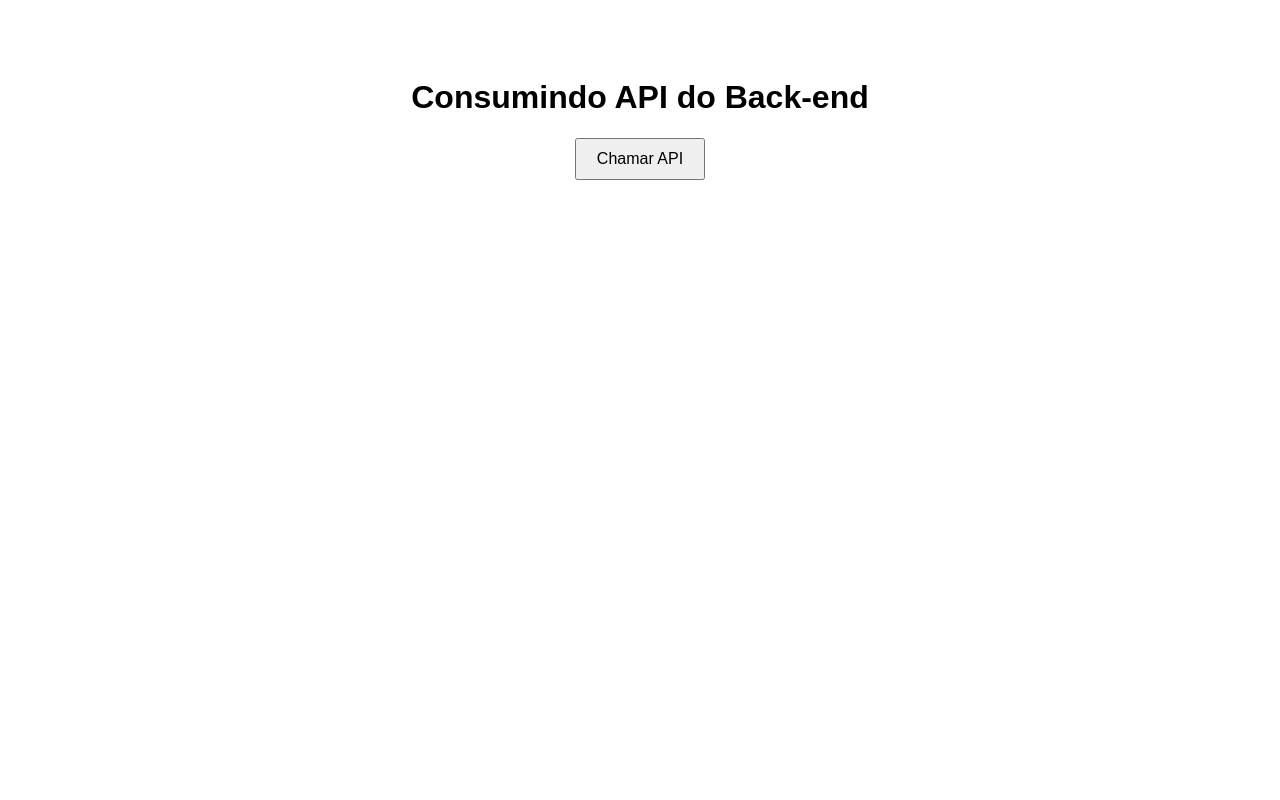
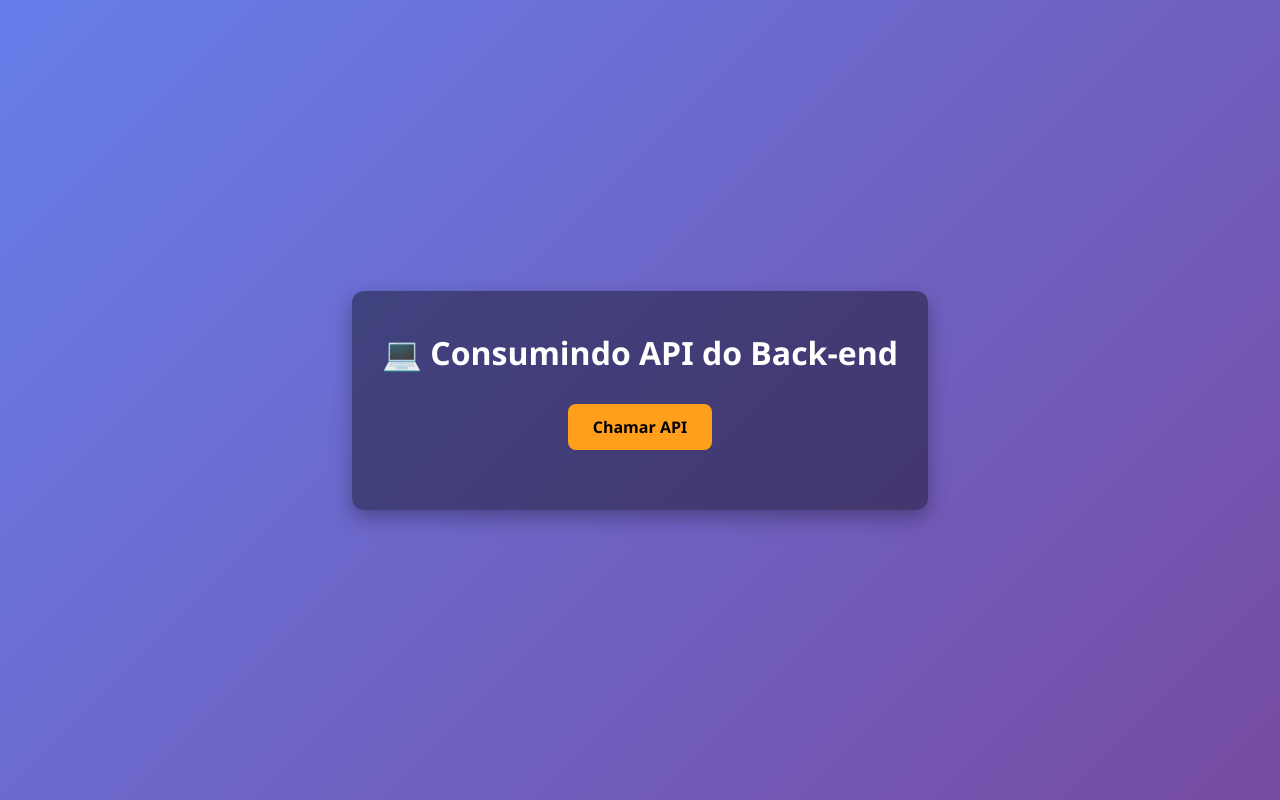
Before and after one commit to hugozera1/projeto-ci-cd-front, a plain HTML site: page index.html in a window 1280 px wide. Drawn offline with Linux system fonts and the light colour scheme.

Commit message:
feature: adicionando melhoras na frontpage

```diff
--- a/index.html
+++ b/index.html
@@ -7,9 +7,11 @@
     <link rel="stylesheet" href="style.css" />
   </head>
   <body>
-    <h1>Consumindo API do Back-end</h1>
-    <button id="btnChamarAPI">Chamar API</button>
-    <p id="saida"></p>
+    <div class="container">
+      <h1>💻 Consumindo API do Back-end</h1>
+      <button id="btnChamarAPI">Chamar API</button>
+      <p id="saida"></p>
+    </div>
 
     <script src="script.js"></script>
   </body>
--- a/style.css
+++ b/style.css
@@ -1,16 +1,56 @@
-body {
-  font-family: Arial, sans-serif;
-  text-align: center;
-  padding: 50px;
+/* Reset básico */
+* {
+  margin: 0;
+  padding: 0;
+  box-sizing: border-box;
+  font-family: 'Segoe UI', Tahoma, Geneva, Verdana, sans-serif;
 }
 
-button {
-  padding: 10px 20px;
-  font-size: 16px;
-  cursor: pointer;
+/* Fundo e centralização */
+body {
+  height: 100vh;
+  display: flex;
+  justify-content: center;
+  align-items: center;
+  background: linear-gradient(135deg, #667eea, #764ba2);
+  color: #fff;
 }
 
+/* Container */
+.container {
+  text-align: center;
+  background-color: rgba(0, 0, 0, 0.4);
+  padding: 40px 30px;
+  border-radius: 12px;
+  box-shadow: 0 8px 20px rgba(0,0,0,0.3);
+}
+
+/* Título */
+h1 {
+  margin-bottom: 30px;
+  font-size: 2rem;
+}
+
+/* Botão */
+button {
+  background-color: #ff9f1c;
+  border: none;
+  padding: 12px 25px;
+  border-radius: 8px;
+  cursor: pointer;
+  font-size: 1rem;
+  font-weight: bold;
+  transition: all 0.3s ease;
+}
+
+button:hover {
+  background-color: #ffbf69;
+  transform: translateY(-2px);
+}
+
+/* Saída da API */
 #saida {
   margin-top: 20px;
-  font-weight: bold;
+  font-size: 1.2rem;
+  font-weight: 500;
 }
```
